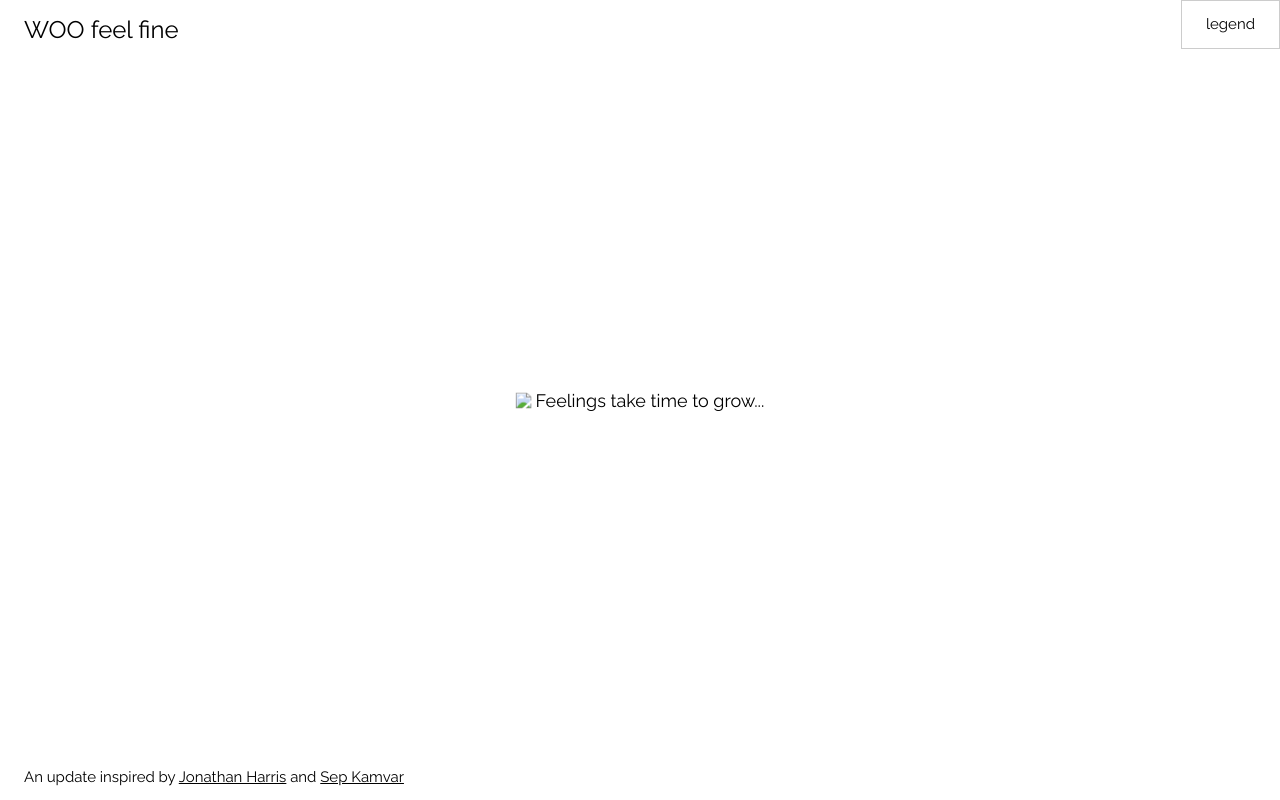
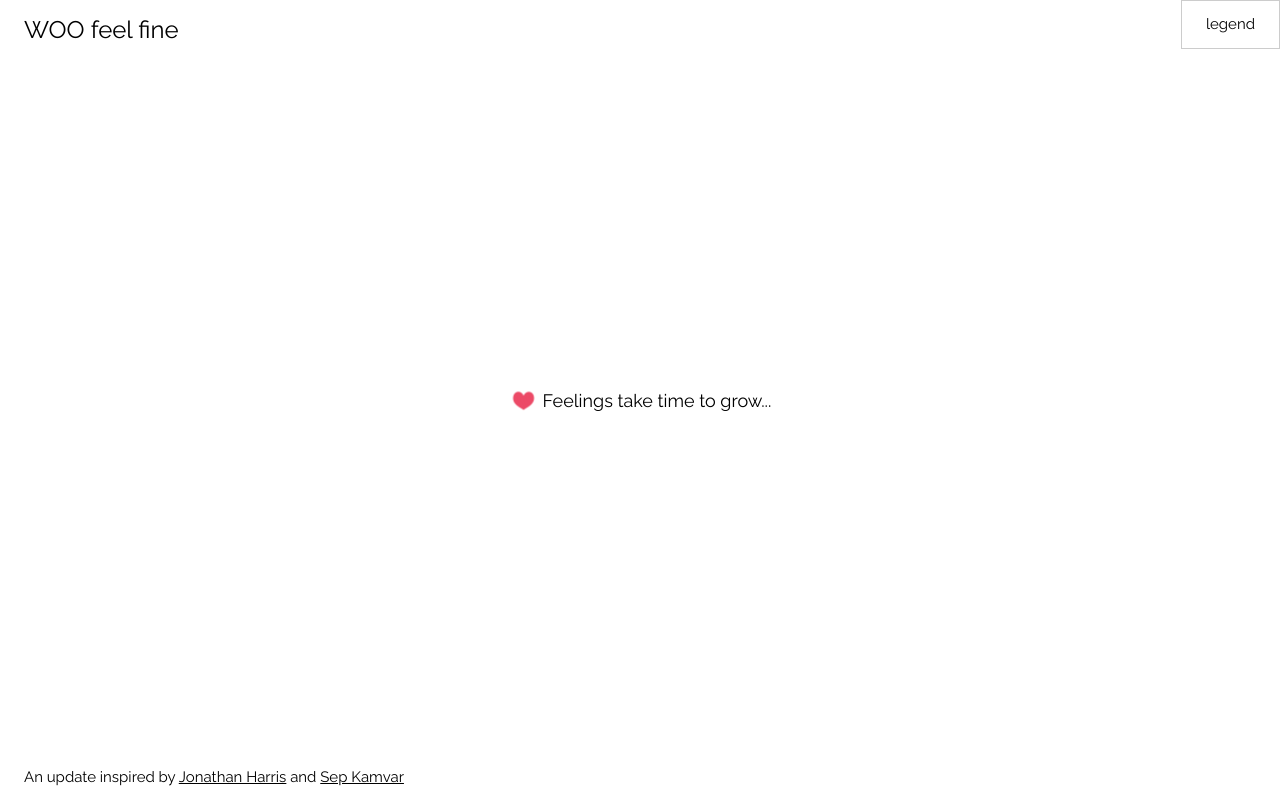
Before and after one commit to catycaldwell/WOOFeelFine, a plain HTML site: page index.html in a window 1280 px wide. Drawn offline with nearby package versions, Linux system fonts and the light colour scheme.

Commit message:
Fix image location

```diff
--- a/index.html
+++ b/index.html
@@ -25,7 +25,7 @@ body, html {height: 100%}
   <div class="w3-display-middle">
     <table style="width:100%">
      <tr>
-       <td><img src="heart.gif"</img></td>
+       <td><img src="images/heart.gif"</img></td>
        <td><h1 class="w3-large w3-animate-top">Feelings take time to grow...</h1></td>
      </tr>
    </table>
```
